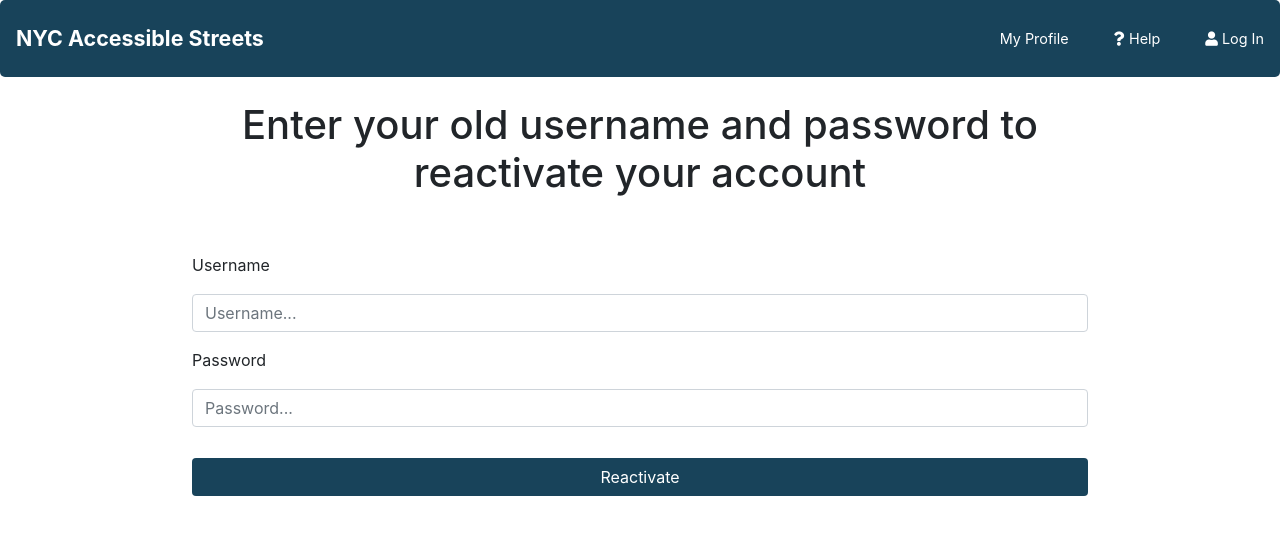
After one commit to gcivil-nyu-org/team-1-inperson, a Django app: page /accounts/reactivate/ in a window 1280 px wide. The commit adds this page. Shown: the top 535 px of the page. Run offline with Django 3.2, Linux system fonts and the light colour scheme; some libraries are stand-ins or nearby versions.

Commit message:
reactivate deleted account

```diff
--- /dev/null
+++ b/accounts/templates/reactivate.html
@@ -0,0 +1,118 @@
+{% load static %}
+<!DOCTYPE html>
+<html lang="en">
+<head>
+  <meta charset="utf-8">
+  <title>Reactivate Account</title>
+  <meta name="viewport" content="width=device-width, initial-scale=1">
+  <link rel="stylesheet" href="https://maxcdn.bootstrapcdn.com/bootstrap/4.1.3/css/bootstrap.min.css">
+<link rel="stylesheet" href="https://maxcdn.bootstrapcdn.com/bootstrap/4.3.1/css/bootstrap.min.css">
+  <link rel="stylesheet" href="https://use.fontawesome.com/releases/v5.6.3/css/all.css" integrity="sha384-UHRtZLI+pbxtHCWp1t77Bi1L4ZtiqrqD80Kn4Z8NTSRyMA2Fd33n5dQ8lWUE00s/" crossorigin="anonymous"></head>
+  <script src="https://ajax.googleapis.com/ajax/libs/jquery/3.5.1/jquery.min.js"></script>
+  <script src="https://cdnjs.cloudflare.com/ajax/libs/popper.js/1.16.0/umd/popper.min.js"></script>
+  <script src="https://maxcdn.bootstrapcdn.com/bootstrap/4.3.1/js/bootstrap.min.js"></script>
+  <link rel="shortcut icon" href="{%  static 'img/favicon.ico' %}">
+  <link rel="stylesheet" href="{% static 'accounts/style.css' %}">
+</head>
+<style>
+    .pad{
+        padding-right: 15%;
+        padding-left: 15%;
+    }
+    .cent{
+        text-align: center;
+    }
+    .warning{
+        color: red;
+    }
+</style>
+<script>
+    function noblanks(){
+        var f=document.forms["daform"].elements;
+        var cansubmit=true;
+        for (var i=0;i<f.length;i++){
+            if (f[i].value.length===0){
+                cansubmit=false;
+            }
+        }
+        if (cansubmit) {
+            document.getElementById("password_confirmation").disabled = false;
+        }else{
+            document.getElementById("password_confirmation").disabled=true;
+        }
+    }
+    function graybeforeactive(){
+        var button=document.getElementById("password_confirmation")
+        var cansubmit=button.disabled;
+        if(cansubmit){
+            button.opacity=1;
+        }
+        else{
+            button.opacity=0.5;
+        }
+    }
+    function censor(){
+        var letters=document.getElementById("password")
+        if(letters.type==="password"){
+            letters.type="text"
+        }else{
+            letters.type="password"
+        }
+    }
+</script>
+
+<body class="container-fluid">
+<nav class="navbar navbar-expand-lg navbar-light bg-custom navrounding">
+  <div class="navbar-header">
+    <a class="nav-brand" href="/">NYC Accessible Streets</a>
+  </div>
+  <div class="collapse navbar-collapse" id="navbarSupportedContent">
+    <ul class="navbar-nav ml-auto">
+      <li><a class = "nav-list" href="/accounts/profile"> My Profile</a></li>
+      <li><a class = "nav-list" href="/accounts/help"><i class="fas fa-question"></i> Help</a></li>
+      <li><a class = "nav-list" href="/accounts/login"><i class="fas fa-user"></i> Log In</a></li>
+    </ul>
+  </div>
+</nav>
+{% load crispy_forms_tags %}
+    <div class="padding">
+        <div class="pad"><div class="cent">
+            <br>
+            <h1>Enter your old username and password to reactivate your account</h1>
+            <br><br>
+            {% if messages %}
+                <ul class="messages">
+                    {% for message in messages %}
+                    <div class="warning">
+                    <p{% if message.tags %} class="{{ message.tags }}"{% endif %}>{{ message }}</p>
+                    </div>
+                    {% endfor %}
+                </ul>
+            {% endif %}
+        </div>
+        <form method="POST" action="">
+              {% csrf_token %}
+
+              <p class="login-label">Username</p>
+              <div class="input-group mb-3">
+                <input type="text" name="username" placeholder="Username..." class="form-control">
+              </div>
+
+              <p class="login-label">Password</p>
+              <div class="input-group mb-2">
+                <!-- <div class="input-group-append">
+                  <span class="input-group-text"><i class="fas fa-key"></i></span>
+                </div> -->
+                  <input type="password" name="password" placeholder="Password..." class="form-control" >
+              </div>
+
+                <div class="d-flex justify-content-center mt-3 login_container">
+                  <input class="btn login_btn" type="submit" value="Reactivate">
+                </div>
+
+        </form>
+    </div>
+    </div>
+
+</body>
+</html>
--- a/accounts/templates/register.html
+++ b/accounts/templates/register.html
@@ -106,6 +106,9 @@
                                     <div class="text-secondary text-center small mt-3">
                                         Already have an account? <a class="text-light-green" href="/accounts/login">Log In</a>
                                     </div>
+                                    <div class="text-secondary text-center small mt-3">
+                                        Deleted your old account? <a class="text-light-green" href="/accounts/reactivate">Reactivate it here</a>
+                                    </div>
                                 </div>
                             </form>
                         </div>
--- a/accounts/urls.py
+++ b/accounts/urls.py
@@ -11,6 +11,7 @@ urlpatterns = [
     path("profile/", views.profile_page, name="profile"),
     path("deleteacc/", views.delete_account_page, name="deleteacc"),
     path("deleted/", views.deleted_message, name="deleted"),
+    path("reactivate/",views.reactivate_account,name="reactivate"),
     path(
         r"activate/(?P<uidb64>[0-9A-Za-z_\-]+)/(?P<token>[0-9A-Za-z]{1,13}-[0-9A-Za-z]{1,20})/",
         activate,
--- a/accounts/views.py
+++ b/accounts/views.py
@@ -119,6 +119,27 @@ def help_page(request):
 
     return render(request, "help.html", context)
 
+def reactivate_account(request):
+    context={}
+    if request.method=="POST":
+        username=request.POST.get("username")
+        password=request.POST.get("password")
+        try:
+            user = User.objects.get(username=username)
+        except (TypeError, ValueError, OverflowError, User.DoesNotExist):
+            user = None
+        print("credentials: ", username, password,user)
+        if user is None:
+            messages.info(request, "User does not exist")
+        elif check_password(password,user.password)==False:
+            messages.info(request, "Incorrect password")
+        elif user.is_active==True:
+            messages.info(request, "User is already active")
+        else:
+            user.is_active=True
+            user.save()
+            messages.info(request, "Your account has been reactivated")
+    return render(request,"reactivate.html",context)
 
 def delete_account_page(request):
     form = DeleteAccountForm()
```
